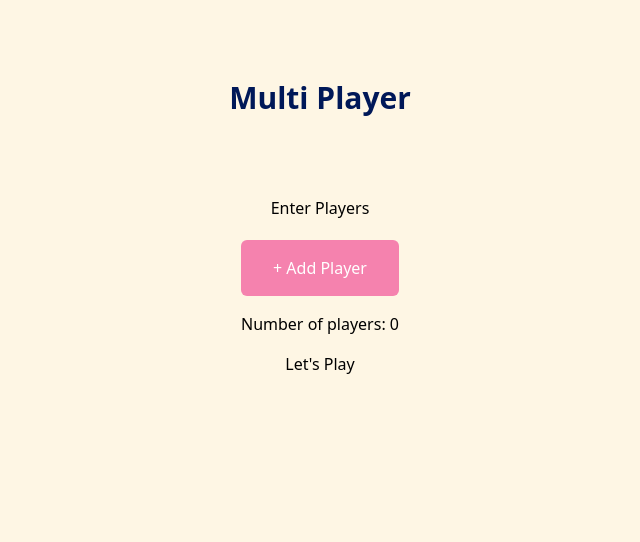
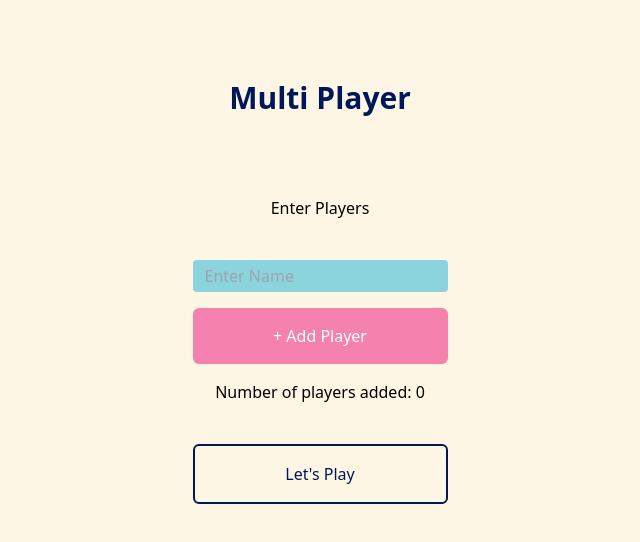
Before and after one commit to GyaneshSamanta/Hackerland, a React (Create React App) app: page /Multi in a window 1280 px wide. Shown: the top 542 px of the page, without its empty margins (320-960 px from the left). Built offline with nearby package versions, Linux system fonts and the light colour scheme.

Commit message:
data collection done

```diff
--- a/src/Pages/Multi.js
+++ b/src/Pages/Multi.js
@@ -1,20 +1,32 @@
 import React, { useState } from "react";
 
 function Multi() {
-  const [counter, setCounter] = useState(0);
-  const [name, setName] = useState({});
+  const [counter, setCounter] = useState(1);
+  const [inputFields, setInputFields] = useState([]);
+  const [name, setName] = useState("");
+  var dict = [];
 
   const handleClick = () => {
     setCounter(counter + 1);
     console.log(counter);
+    setInputFields([...inputFields, { name: "" }]);
+    console.log(inputFields);
   };
 
-  const playerdata = () => {};
+
+
+  const playerdata = (e) => {
+    e.preventDefault();
+    const { value } = e.target;
+    const list = [...inputFields];
+    list[counter - 1] = value;
+    setInputFields(list);
+  };
 
   return (
     <div className="h-screen flex flex-col gap-20 pt-20 items-center text-center">
       <div className="text-text-primary font-bold text-3xl">Multi Player</div>
-      <div className="flex flex-col gap-5">
+      <div className="flex flex-col gap-10">
         <h1 className="">Enter Players</h1>
         <div className="flex flex-col gap-4">
             {Array.from(Array(counter)).map((c, index) => {
@@ -24,6 +36,7 @@ function Multi() {
                   type="text"
                   className="h-8 w-full px-3 rounded bg-background-lightblue outline-none"
                   placeholder="Enter Name"
+                  onChange={(e) => playerdata(e)}
                 ></input>
               );
             })}
@@ -34,9 +47,11 @@ function Multi() {
             >
               + Add Player
             </button>
-            <div> Number of players: {counter}</div>
+            <div>Number of players added: {counter -1}</div>
           </div>
-          <div>Let's Play</div>
+        </div>
+        <div className="p-4 border-text-primary border-2 text-text-primary font-medium rounded-md">
+          Let's Play
         </div>
       </div>
     </div>
```
Lines whose indentation alone changed are shown as unchanged.
